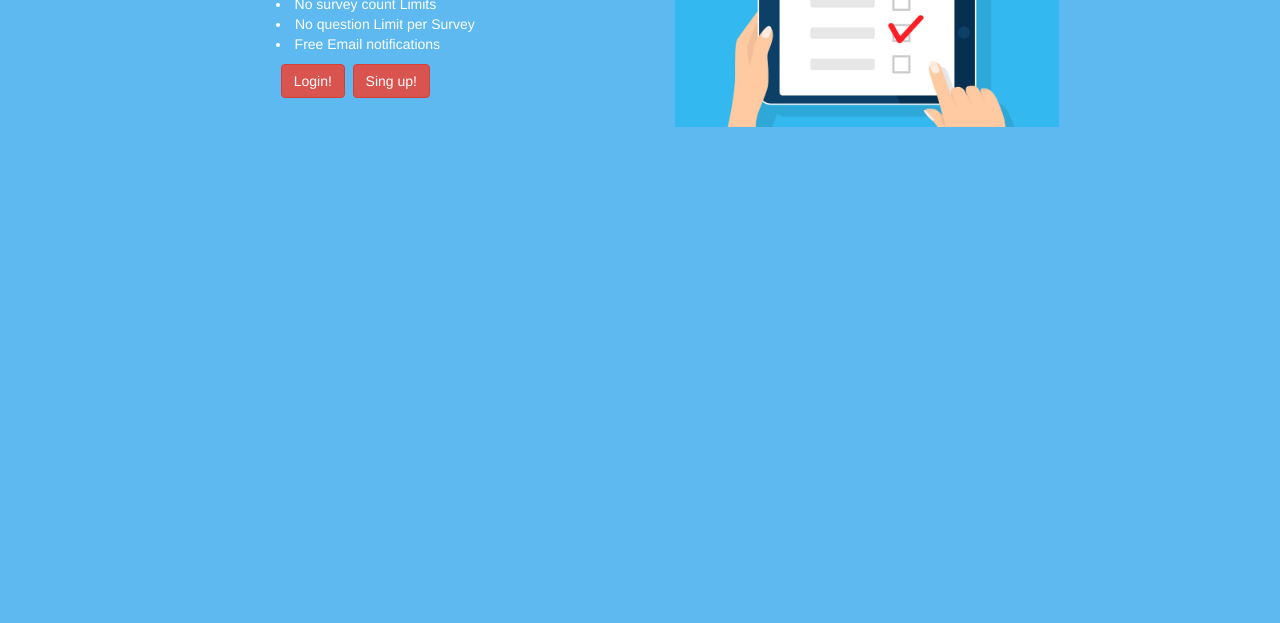
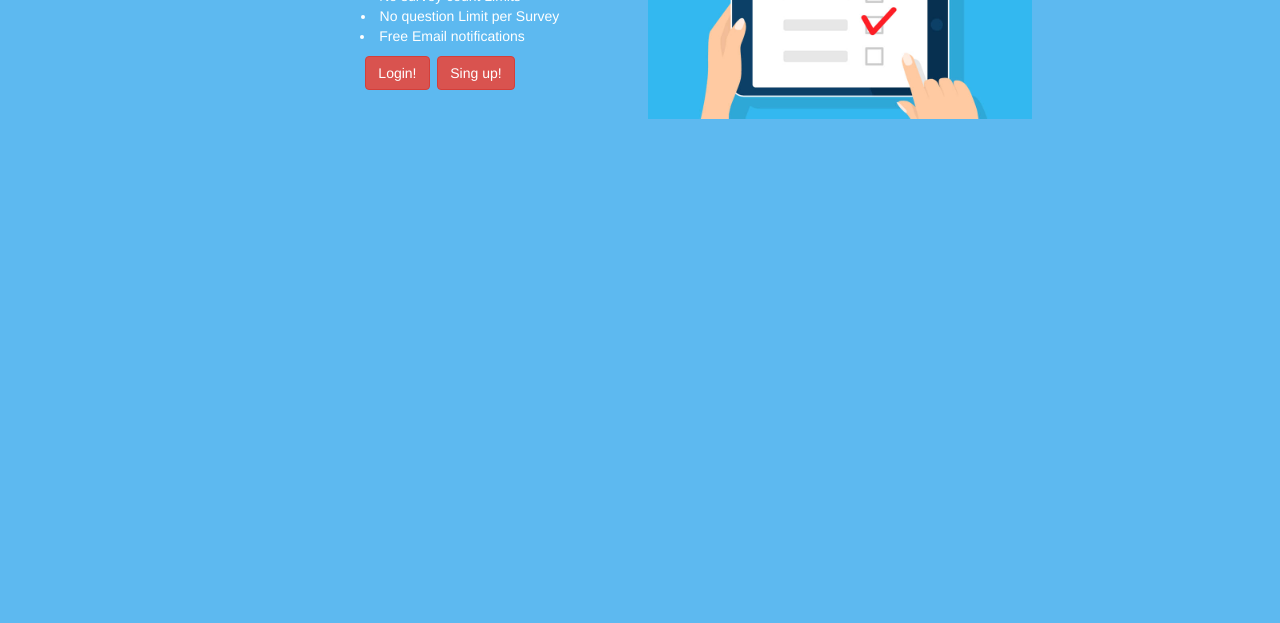
Before and after one commit to jbebe/SurveyGorilla, a website: page SurveyGorilla/wwwroot/angular/index.html at #!/home in a window 1280 px wide. Shown: the part 229-852 px from the top of the page. Drawn offline with nearby package versions, Linux system fonts and the light colour scheme; some packages are replaced by stand-ins of ours.

Commit message:
HomePage design

```diff
--- a/SurveyGorilla/wwwroot/angular/css/styles.css
+++ b/SurveyGorilla/wwwroot/angular/css/styles.css
@@ -3,10 +3,11 @@
     margin-left: 20px;
 }
 
-    .login-link:hover {
-        color: black;
-        margin-left: 20px;
-    }
+.login-link:hover {
+    color: black;
+    margin-left: 20px;
+}
+
 body {
     background-color: #5db9f0;
 }
@@ -15,6 +16,7 @@ body {
     background-color: #5db9f0;
     min-height: 100vh;
     color: white;
+    text-align: center
 }
 
 .ng-main-view {
@@ -28,7 +30,13 @@ body {
 .tablecontainer {
     width: 80%;
     text-align: center;
-    margin: auto;
+    margin: 0 auto;
+    display: flex;
+    display: -webkit-flex; /* Safari 8 */
+    flex-wrap: wrap;
+    -webkit-flex-wrap: wrap; /* Safari 8 */
+    justify-content: center;
+    -webkit-justify-content: center;
 }
 
 .homeimg {
@@ -46,6 +54,6 @@ body {
     margin: auto;
 }
 
-.borderless td, .borderless th {
-    border: none !important;
+ .contdiv {
+    width: 400px;
 }
--- a/SurveyGorilla/wwwroot/angular/js/app.js
+++ b/SurveyGorilla/wwwroot/angular/js/app.js
@@ -47,7 +47,7 @@ app.run(function ($rootScope, $location, $cookies, LoginService) {
         }
     });
 
-    if ($cookies.get('.AspNetCore.Session')) {
+    if ($cookies.get('session_id')) {
         LoginService.auth();
         $location.path("/survey");
     }else if (!LoginService.isAuthenticated()) {
--- a/SurveyGorilla/wwwroot/angular/view/home.html
+++ b/SurveyGorilla/wwwroot/angular/view/home.html
@@ -4,10 +4,7 @@
     <br />
     <br />
     <div class="tablecontainer">
-        <div class="table-responsive">
-            <table class="table mytable borderless">
-                <tr>
-                    <td>
+            <div class="contdiv">
                         <h2>Create Surveys Easyly</h2>
                         <ul class="homeul">
                             <li>
@@ -21,15 +18,11 @@
                             </li>
                         </ul>
                         <a class="btn btn-danger" href="#!/login">Login!</a>&nbsp;&nbsp;<a class="btn btn-danger" href="#!/register">Sing up!</a>
-                    </td>
-                    <td>
-                        <br />
-                        <img class="homeimg"src="img/survey.jpg" />
-                    </td>
-
-
-                </tr>
-            </table>
+            </div>
+            <div class="contdiv">
+                <br />
+                <img class="homeimg"src="img/survey.jpg" />
+            </div>
         </div>
     </div>
 </div>
```
